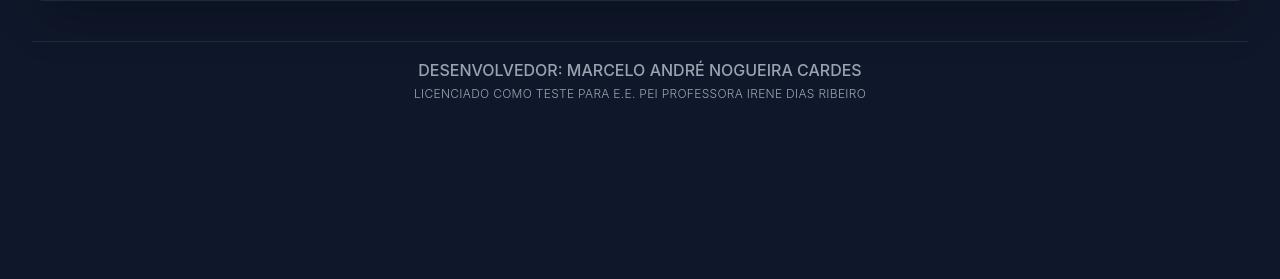
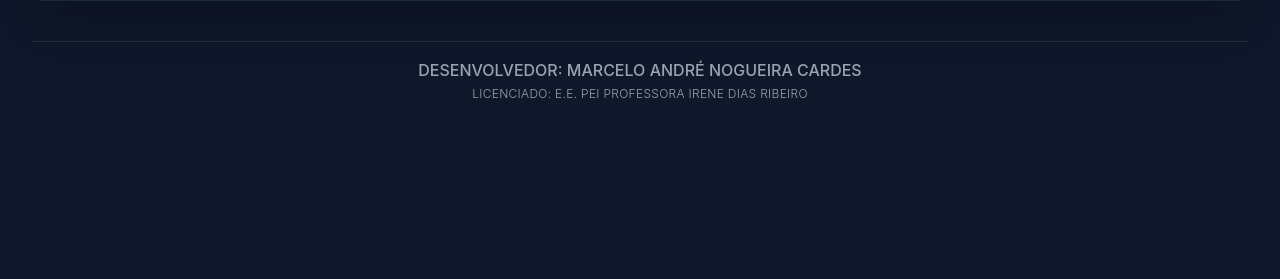
Before and after one commit to ocorrenciasidr/gestao, a Flask app: page /gestao_ocorrencia_abertas in a window 1280 px wide. Shown: the part 388-667 px from the top of the page. Run offline with Flask 3, Linux system fonts and the light colour scheme; data that the repository does not hold is empty; parts of the project's set-up code (start-up, migrations or seed data) failed here and were passed over; some libraries are stand-ins or nearby versions.

Commit message:
Update gestao_ocorrencia_abertas.html

```diff
--- a/templates/gestao_ocorrencia_abertas.html
+++ b/templates/gestao_ocorrencia_abertas.html
@@ -209,7 +209,7 @@
               DESENVOLVEDOR: MARCELO ANDRÉ NOGUEIRA CARDES
           </p>
           <p class="text-xs font-light tracking-wide">
-              LICENCIADO COMO TESTE PARA E.E. PEI PROFESSORA IRENE DIAS RIBEIRO
+              LICENCIADO: E.E. PEI PROFESSORA IRENE DIAS RIBEIRO
           </p>
         </footer>
 
```
